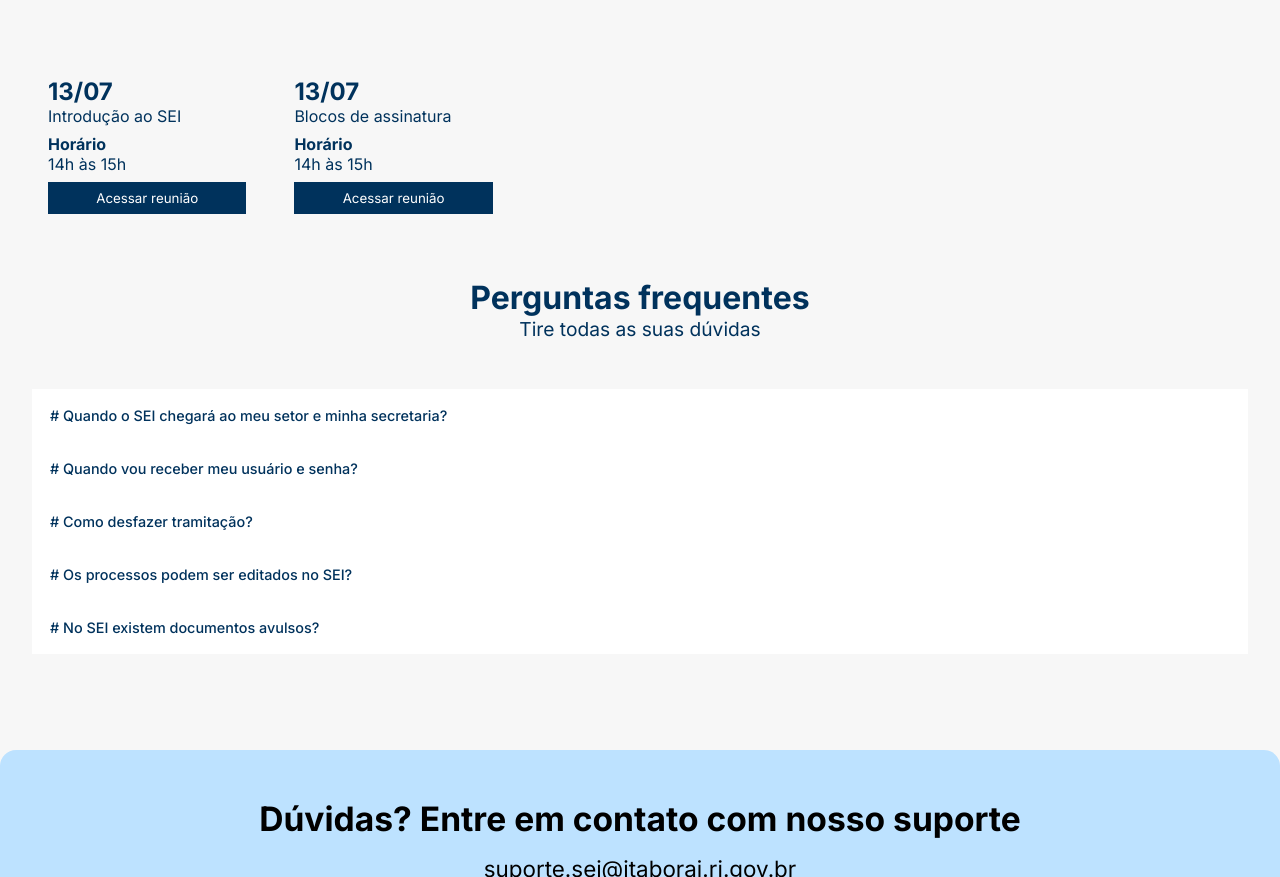
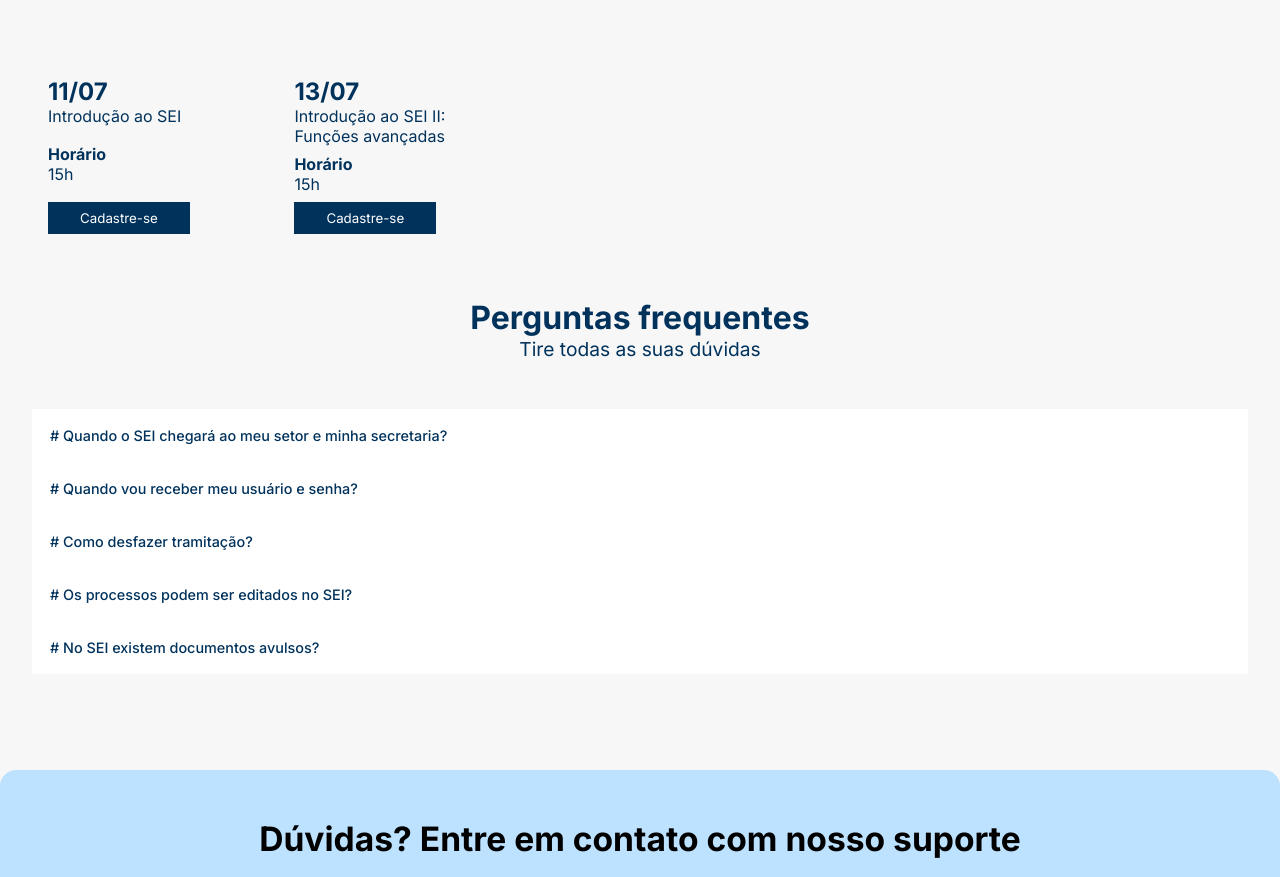
Before and after one commit to murilodacios/porta-sei, a plain HTML site: page src/index.html in a window 1280 px wide. Shown: the part 2223-3100 px from the top of the page. Drawn offline with Linux system fonts and the light colour scheme.

Commit message:
Add agenda 1

```diff
--- a/src/index.html
+++ b/src/index.html
@@ -161,26 +161,36 @@
 
             <div class="card-agenda">
                 <div>
-                    <h1>13/07</h1>
+                    <h1>11/07</h1>
                     <p>Introdução ao SEI</p>
                 </div>
                 <div>
                     <h4>Horário</h4>
-                    <p>14h às 15h</p>
+                    <p>15h</p>
                 </div>
-                <button class="button-flex-sm">Acessar reunião</button>
+                <a href="https://forms.gle/YihMddjmiAvv1MjS7">
+                    <button class="button-flex-sm">
+                        Cadastre-se
+                    </button>
+                </a>
             </div>
 
             <div class="card-agenda">
                 <div>
                     <h1>13/07</h1>
-                    <p>Blocos de assinatura</p>
+                    <p>Introdução ao SEI II: Funções avançadas</p>
                 </div>
                 <div>
                     <h4>Horário</h4>
-                    <p>14h às 15h</p>
+                    <p>15h</p>
                 </div>
-                <button class="button-flex-sm">Acessar reunião</button>
+
+                <a href="https://forms.gle/YihMddjmiAvv1MjS7">
+                    <button class="button-flex-sm">
+                        Cadastre-se
+                    </button>
+                </a>
+
             </div>
 
         </div>
@@ -197,15 +207,18 @@
         <div id="faq-section">
             <button class="accordion"># Quando o SEI chegará ao meu setor e minha secretaria?</button>
             <div class="panel">
-                <p>A implantação do SEI seguirá o cronograma publicado no Decreto 132 de 2023 que institui o SISTEMA ELETRÔNICO DE INFORMAÇÕES como
-                    único meio de trabalho com o processo administrativo. Seguiremos a ordem das secretarias na sua respectiva fase de implantação.
+                <p>A implantação do SEI seguirá o cronograma publicado no Decreto 132 de 2023 que institui o SISTEMA
+                    ELETRÔNICO DE INFORMAÇÕES como
+                    único meio de trabalho com o processo administrativo. Seguiremos a ordem das secretarias na sua
+                    respectiva fase de implantação.
                 </p>
             </div>
 
             <button class="accordion"># Quando vou receber meu usuário e senha?</button>
             <div class="panel">
                 <p>
-                    Os usuários serão criados a medida que a implantação for ocorrendo nas demais secretarias e serão enviados via e-mail
+                    Os usuários serão criados a medida que a implantação for ocorrendo nas demais secretarias e serão
+                    enviados via e-mail
                     para cada usuário treinado.
                 </p>
             </div>
@@ -213,23 +226,25 @@
             <button class="accordion"># Como desfazer tramitação?</button>
             <div class="panel">
                 <p>
-                   Não é possível desfazer uma tramitação dentro do SEI! Você precisará ligar para o setor e pedir que envie o processo de volta
-                   ao seu setor.
+                    Não é possível desfazer uma tramitação dentro do SEI! Você precisará ligar para o setor e pedir que
+                    envie o processo de volta
+                    ao seu setor.
                 </p>
             </div>
 
             <button class="accordion"># Os processos podem ser editados no SEI?</button>
             <div class="panel">
                 <p>
-                   Somente o setor que criou o processo ou documento pode editá-lo.
+                    Somente o setor que criou o processo ou documento pode editá-lo.
                 </p>
             </div>
 
             <button class="accordion"># No SEI existem documentos avulsos?</button>
             <div class="panel">
                 <p>
-                   Todos os documentos criados no SEI pertencem a um processo. Ou seja, se quiser criar um documento você precisa abrir um
-                   processo antes.
+                    Todos os documentos criados no SEI pertencem a um processo. Ou seja, se quiser criar um documento
+                    você precisa abrir um
+                    processo antes.
                 </p>
             </div>
 
```
